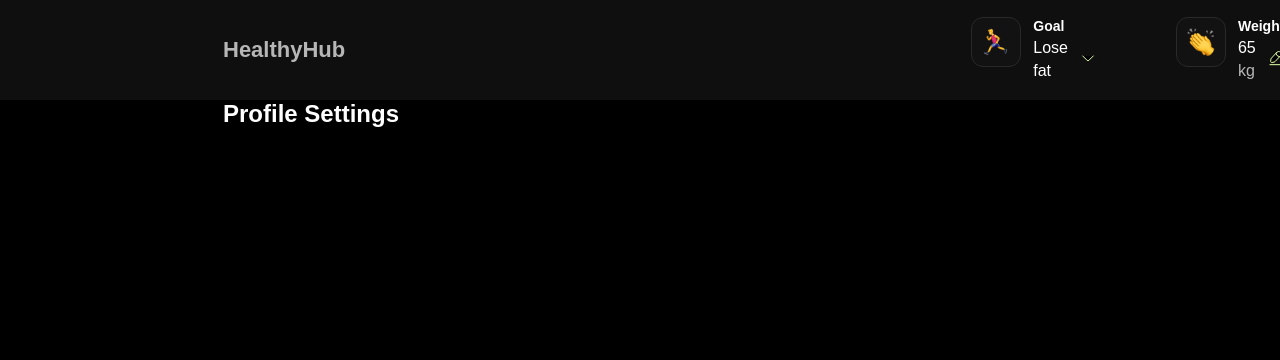
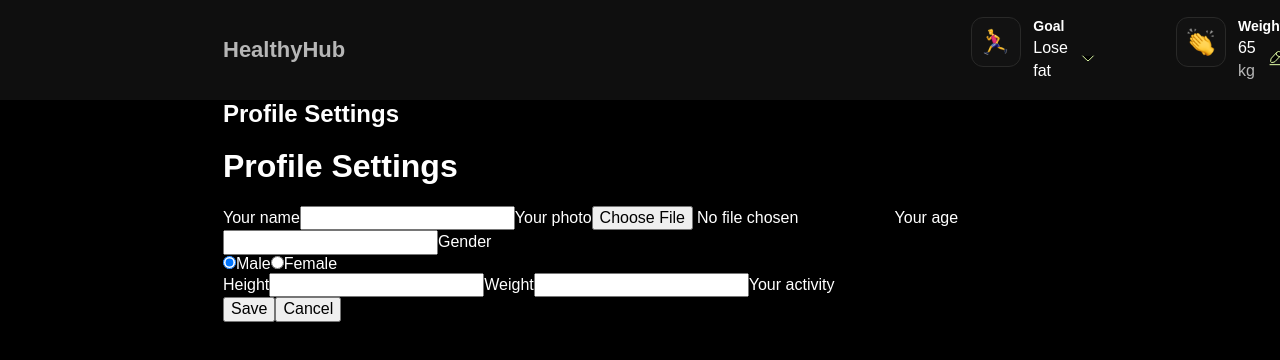
Before and after one commit to KatanES/HealthyHub, a React app: page /HealthyHub/settings in a window 1280 px wide. Shown: the top 360 px of the page. Built offline with nearby package versions, Linux system fonts and the light colour scheme; no server answers; the HTML template or start-up script is replaced by a standard one.

Commit message:
1st ver of SettingsPage functionality and markup

```diff
--- a/src/components/AuthorizedUser/UserInformation/UserInformation.jsx
+++ b/src/components/AuthorizedUser/UserInformation/UserInformation.jsx
@@ -1,3 +1,150 @@
-export default function UserInformation() {
-  return <form></form>;
-}
+import { useState, useEffect } from 'react';
+import { useFormik } from 'formik';
+import axios from 'axios';
+
+const SettingsPage = () => {
+  const [userData, setUserData] = useState({});
+  const [avatarUrl, setAvatarUrl] = useState(null);
+
+  useEffect(() => {
+    const fetchUserData = async () => {
+      try {
+        const response = await axios.get('/api/user/current');
+        setUserData(response.data);
+        if (response.data.avatar) {
+          setAvatarUrl(URL.createObjectURL(response.data.avatar));
+        }
+      } catch (error) {
+        console.error('Error fetching user data:', error);
+      }
+    };
+
+    fetchUserData();
+  }, []);
+
+  const formik = useFormik({
+    initialValues: {
+      name: userData.name || '',
+      age: userData.age || '',
+      gender: userData.gender || 'male',
+      height: userData.height || '',
+      weight: userData.weight || '',
+      activity: userData.activity || '1.2',
+      avatar: null,
+    },
+    onSubmit: async (values) => {
+      // Створення об'єкту FormData для відправлення на бек-енд
+      const formData = new FormData();
+      formData.append('name', values.name);
+      formData.append('age', values.age);
+      formData.append('gender', values.gender);
+      formData.append('height', values.height);
+      formData.append('weight', values.weight);
+      formData.append('activity', values.activity);
+      if (values.avatar) {
+        formData.append('avatar', values.avatar);
+      }
+
+      try {
+        // Відправка запиту на бек-енд для оновлення інформації про користувача
+        const response = await axios.put('/api/user/update', formData);
+        console.log('User data updated:', response.data);
+        // Оновлення стану користувача та URL аватарки
+        setUserData(response.data);
+        if (response.data.avatar) {
+          setAvatarUrl(URL.createObjectURL(response.data.avatar));
+        }
+      } catch (error) {
+        console.error('Error updating user data:', error);
+      }
+    },
+  });
+
+  const handleAvatarChange = (event) => {
+    formik.setFieldValue('avatar', event.currentTarget.files[0]);
+    setAvatarUrl(URL.createObjectURL(event.currentTarget.files[0]));
+  };
+
+  return (
+    <div>
+      <h1>Profile Settings</h1>
+      {/* <img src={heroSvg} alt="Hero Image" /> */}
+      <form onSubmit={formik.handleSubmit}>
+        {/* User Information Component */}
+        <label>Your name</label>
+        <input
+          type="text"
+          name="name"
+          onChange={formik.handleChange}
+          onBlur={formik.handleBlur}
+          value={formik.values.name}
+        />
+
+        <label>Your photo</label>
+        <input type="file" accept="image/*" onChange={handleAvatarChange} />
+        {avatarUrl && <img src={avatarUrl} alt="Avatar" />}
+
+        <label>Your age</label>
+        <input
+          type="text"
+          name="age"
+          onChange={formik.handleChange}
+          onBlur={formik.handleBlur}
+          value={formik.values.age}
+        />
+
+        {/* Gender radio buttons */}
+        <label>Gender</label>
+        <div>
+          <input
+            type="radio"
+            name="gender"
+            value="male"
+            checked={formik.values.gender === 'male'}
+            onChange={formik.handleChange}
+          />
+          Male
+          <input
+            type="radio"
+            name="gender"
+            value="female"
+            checked={formik.values.gender === 'female'}
+            onChange={formik.handleChange}
+          />
+          Female
+        </div>
+
+        {/* Height and Weight inputs */}
+        <label>Height</label>
+        <input
+          type="text"
+          name="height"
+          onChange={formik.handleChange}
+          onBlur={formik.handleBlur}
+          value={formik.values.height}
+        />
+
+        <label>Weight</label>
+        <input
+          type="text"
+          name="weight"
+          onChange={formik.handleChange}
+          onBlur={formik.handleBlur}
+          value={formik.values.weight}
+        />
+
+        {/* Activity radio buttons */}
+        <label>Your activity</label>
+        <div>{/* Render radio buttons for activity levels */}</div>
+
+        {/* Save and Cancel buttons */}
+        <button type="submit">Save</button>
+        <button type="button" onClick={formik.handleReset}>
+          Cancel
+        </button>
+      </form>
+    </div>
+  );
+};
+
+export default SettingsPage;
```
